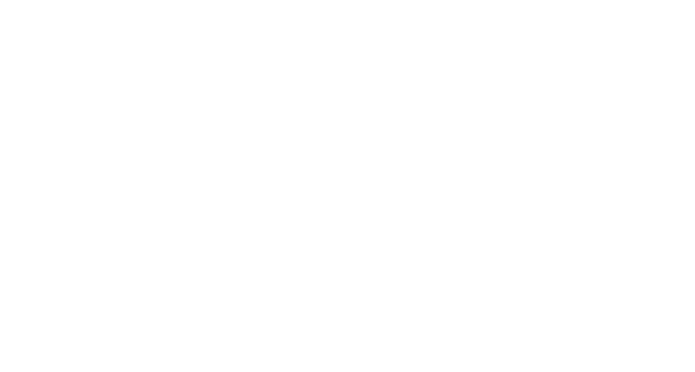
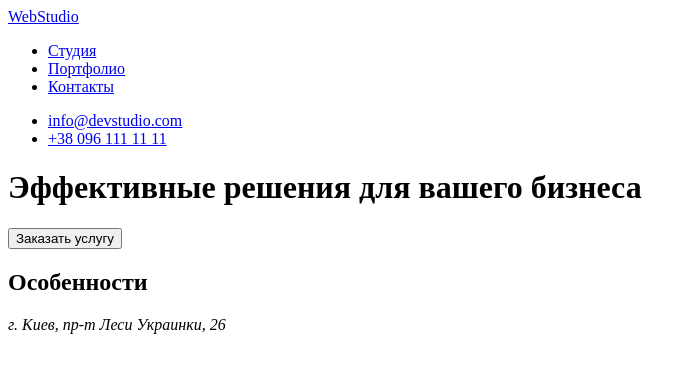
Before and after one commit to HelgaNaz/goit-markup-hw-01, a plain HTML site: page index.html in a window 1280 px wide. Shown: the whole page, without its empty margins (0-695 px from the left). Drawn offline with Linux system fonts and the light colour scheme.

Commit message:
Header
Header

```diff
--- a/index.html
+++ b/index.html
@@ -1,5 +1,5 @@
 <!DOCTYPE html>
-<html lang="en">
+<html lang="ru">
 
 <head>
     <meta charset="UTF-8">
@@ -9,6 +9,38 @@
 </head>
 
 <body>
+    <header>
+        <!--Панель навигации-->
+        <a href="WebStudio">WebStudio</a>
+        <nav>
+            <ul>
+                <li><a href="/studio">Студия</a></li>
+                <li><a href="/portfolio">Портфолио</a></li>
+                <li><a href="/contact">Контакты</a></li>
+            </ul>
+        </nav>
+        <!--Контакты-->
+        <ul>
+            <li><a href="mailto:info@devstudio.com">info@devstudio.com</a></li>
+            <li><a href="tel:+380961111111">+38 096 111 11 11</a></li>
+        </ul>
+        <!--Шапка-->
+        <h1>Эффективные решения для вашего бизнеса</h1>
+        <button>Заказать услугу</button>
+    </header>
+
+    <main>
+        <!--Особенности-->
+        <section>
+            <h2>Особенности</h2>
+        </section>
+    </main>
+    <footer>
+        <a href="WebStudio"></a>
+        <address>
+            г. Киев, пр-т Леси Украинки, 26
+        </address>
+    </footer>
 
 </body>
 
```
